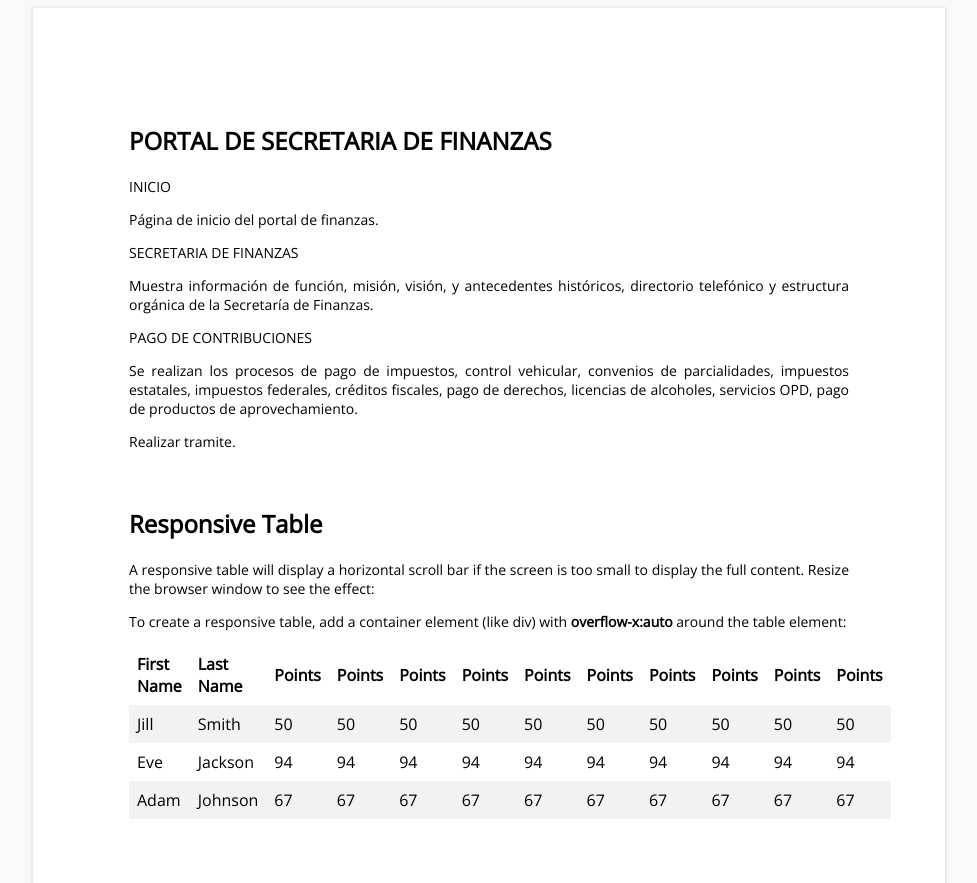
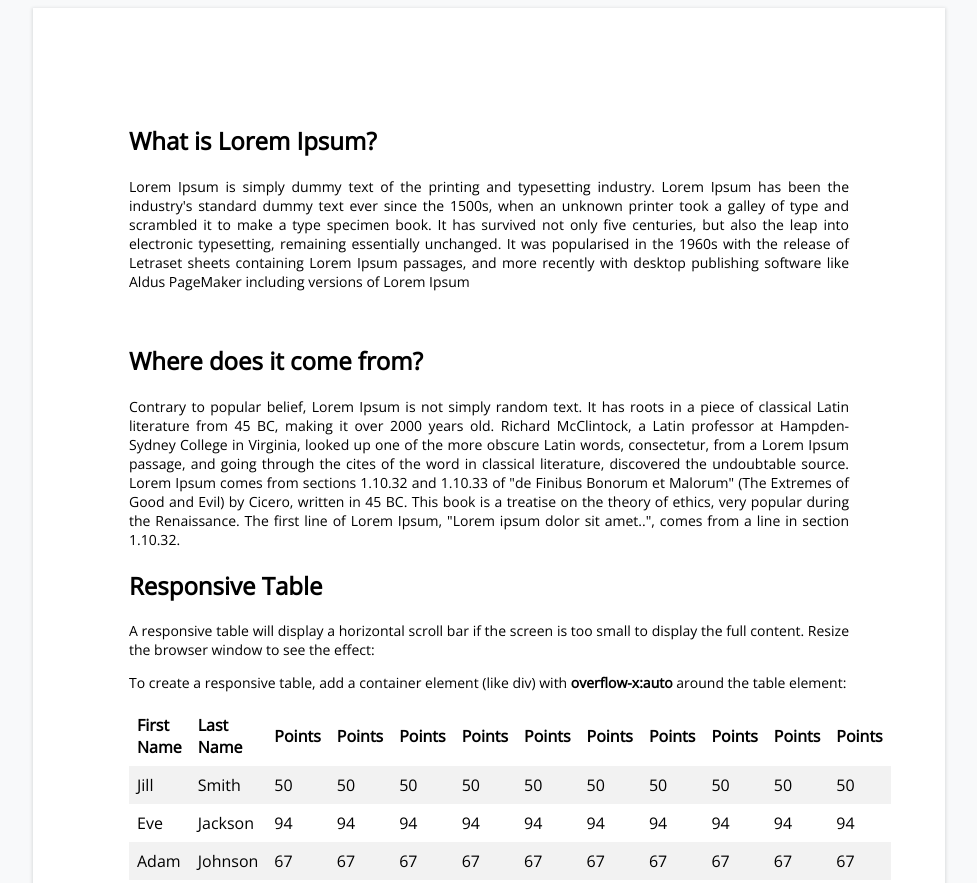
Before and after one commit to aemartinezc/visor, a plain HTML site: page index.html in a window 1280 px wide. Shown: the top 883 px of the page, without its empty margins (151-1128 px from the left). Drawn offline with nearby package versions, Linux system fonts and the light colour scheme.

Commit message:
Ae agregó texto de ayuda para mostra mas datos

```diff
--- a/index.html
+++ b/index.html
@@ -12,16 +12,12 @@
 </head>
 <body>
   <div id="visor">
-    <h2> PORTAL DE SECRETARIA DE FINANZAS </h2>
-<p>INICIO</p>
-<p>Página de inicio del portal de finanzas.</p>
-<p>SECRETARIA DE FINANZAS</p>
-<p>Muestra información de función, misión, visión, y antecedentes históricos, directorio telefónico y estructura orgánica de la Secretaría de Finanzas.<p>
-<p>PAGO DE CONTRIBUCIONES</p>
-<p>Se realizan los procesos de pago de impuestos, control vehicular, convenios de parcialidades, impuestos estatales, impuestos federales, créditos fiscales, pago de derechos, licencias de alcoholes, servicios OPD, pago de productos de aprovechamiento.</p>
-<p>Realizar tramite.</p>
+    <h2> What is Lorem Ipsum?</h2>
+    <p>Lorem Ipsum is simply dummy text of the printing and typesetting industry. Lorem Ipsum has been the industry's standard dummy text ever since the 1500s, when an unknown printer took a galley of type and scrambled it to make a type specimen book. It has survived not only five centuries, but also the leap into electronic typesetting, remaining essentially unchanged. It was popularised in the 1960s with the release of Letraset sheets containing Lorem Ipsum passages, and more recently with desktop publishing software like Aldus PageMaker including versions of Lorem Ipsum<p>
+<br>
 
-<br>
+<h2> Where does it come from?</h2>
+<p>Contrary to popular belief, Lorem Ipsum is not simply random text. It has roots in a piece of classical Latin literature from 45 BC, making it over 2000 years old. Richard McClintock, a Latin professor at Hampden-Sydney College in Virginia, looked up one of the more obscure Latin words, consectetur, from a Lorem Ipsum passage, and going through the cites of the word in classical literature, discovered the undoubtable source. Lorem Ipsum comes from sections 1.10.32 and 1.10.33 of "de Finibus Bonorum et Malorum" (The Extremes of Good and Evil) by Cicero, written in 45 BC. This book is a treatise on the theory of ethics, very popular during the Renaissance. The first line of Lorem Ipsum, "Lorem ipsum dolor sit amet..", comes from a line in section 1.10.32.<p>
 
 <h2>Responsive Table</h2>
 <p>A responsive table will display a horizontal scroll bar if the screen is too
```
